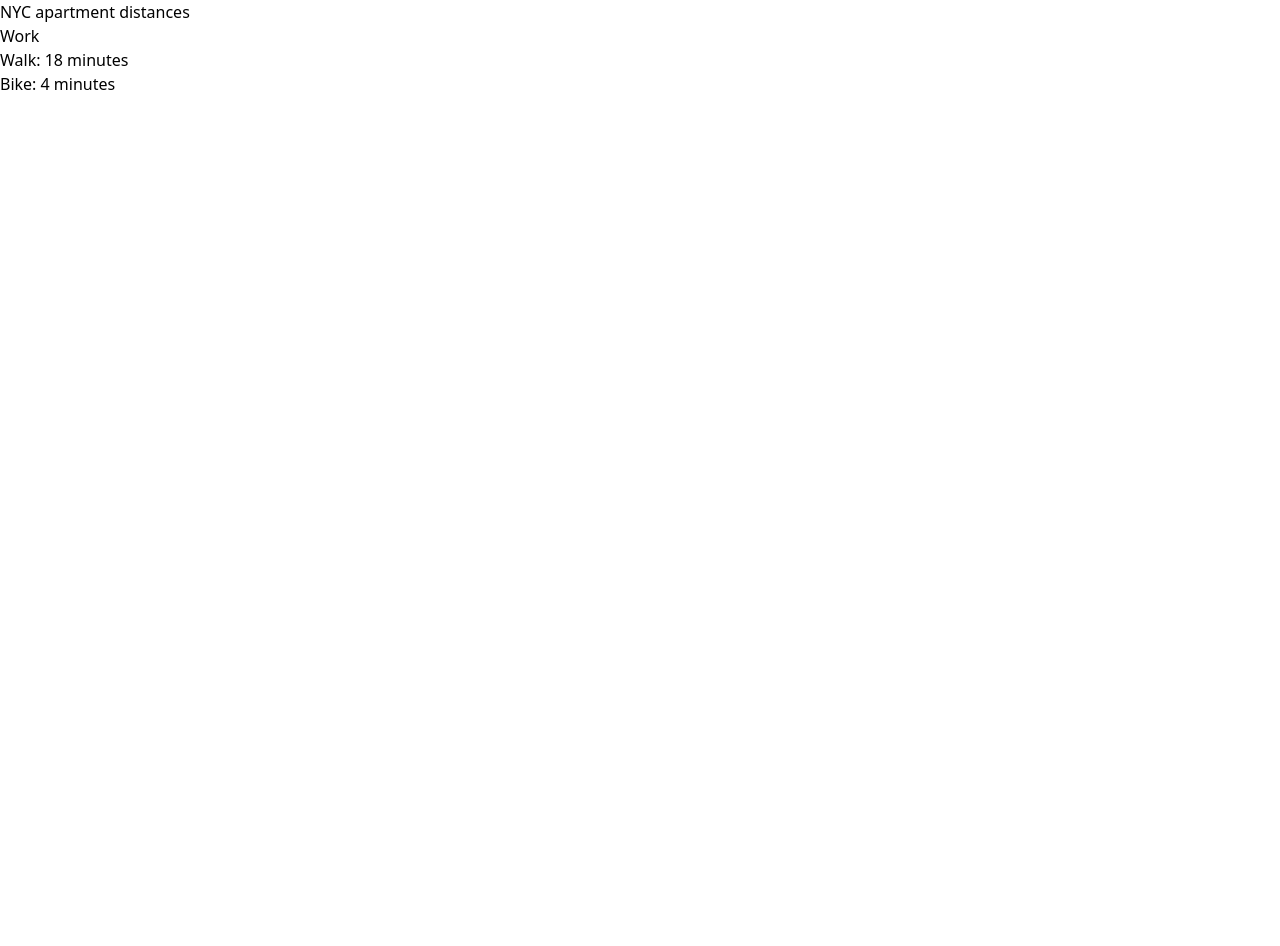
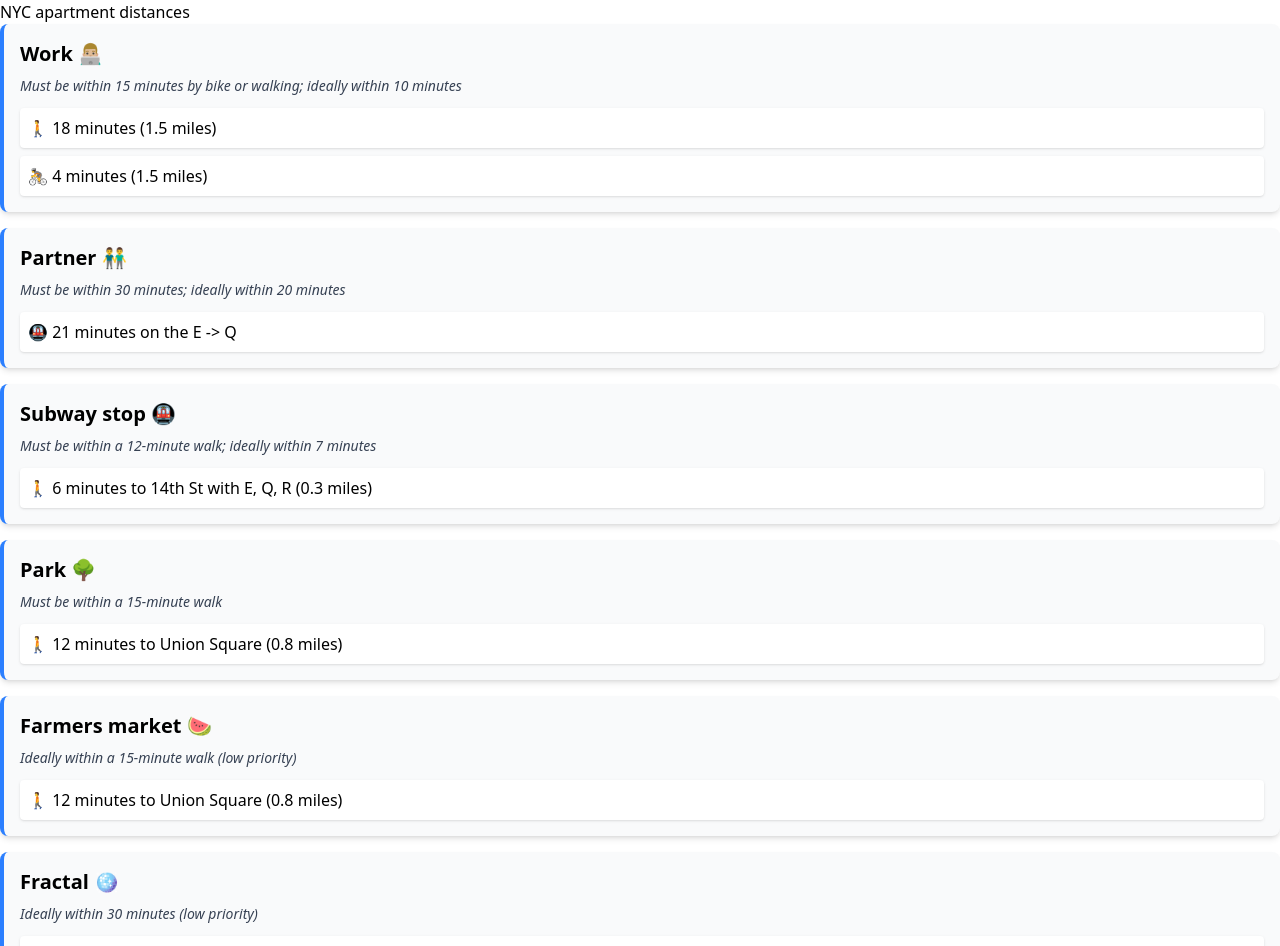
Before and after one commit to Eric-Arellano/apt-distances, a SvelteKit app: page / in a window 1280 px wide. Shown: the top 946 px of the page. Before the commit the page ends 800 px from the top, so only its background shows below. Built offline with nearby package versions, Linux system fonts and the light colour scheme.

Commit message:
Add components for each destination

```diff
--- /dev/null
+++ b/src/lib/components/DestinationCard.svelte
@@ -0,0 +1,26 @@
+<script lang="ts">
+	interface Props {
+		title: string;
+		goal: string;
+		routes: string[];
+	}
+
+	const { title, goal, routes }: Props = $props();
+</script>
+
+<div
+	class="mb-4 rounded-lg border-l-4 border-blue-500 bg-gray-50 p-4 shadow-md transition-shadow hover:shadow-lg"
+>
+	<h2 class="mb-2 text-xl font-bold">{title}</h2>
+	<p class="mb-3 text-sm text-gray-700 italic">{goal}</p>
+
+	<div class="space-y-2">
+		{#each routes as route (route)}
+			<div class="flex items-start">
+				<div class="w-full rounded bg-white p-2 shadow-sm">
+					{route}
+				</div>
+			</div>
+		{/each}
+	</div>
+</div>
--- /dev/null
+++ b/src/lib/components/destinations/Church.svelte
@@ -0,0 +1,12 @@
+<script lang="ts">
+	import DestinationCard from '$lib/components/DestinationCard.svelte';
+	import type { DistancesResult } from '$lib/types';
+
+	let { transit }: DistancesResult['church'] = $props();
+</script>
+
+<DestinationCard
+	title="Church ⛪️ "
+	goal="Ideally within 30 minutes (low priority)"
+	routes={[`🚇 ${transit.timeMinutes} minutes on the ${transit.summary}`]}
+/>
--- /dev/null
+++ b/src/lib/components/destinations/FarmersMarket.svelte
@@ -0,0 +1,12 @@
+<script lang="ts">
+	import DestinationCard from '$lib/components/DestinationCard.svelte';
+	import type { DistancesResult } from '$lib/types';
+
+	let { closest, walk }: DistancesResult['farmersMarket'] = $props();
+</script>
+
+<DestinationCard
+	title="Farmers market 🍉"
+	goal="Ideally within a 15-minute walk (low priority)"
+	routes={[`🚶 ${walk.timeMinutes} minutes to ${closest.name} (${walk.distanceMiles} miles)`]}
+/>
--- /dev/null
+++ b/src/lib/components/destinations/Fractal.svelte
@@ -0,0 +1,12 @@
+<script lang="ts">
+	import DestinationCard from '$lib/components/DestinationCard.svelte';
+	import type { DistancesResult } from '$lib/types';
+
+	let { transit }: DistancesResult['fractal'] = $props();
+</script>
+
+<DestinationCard
+	title="Fractal 🪩"
+	goal="Ideally within 30 minutes (low priority)"
+	routes={[`🚇 ${transit.timeMinutes} minutes on the ${transit.summary}`]}
+/>
--- /dev/null
+++ b/src/lib/components/destinations/Park.svelte
@@ -0,0 +1,12 @@
+<script lang="ts">
+	import DestinationCard from '$lib/components/DestinationCard.svelte';
+	import type { DistancesResult } from '$lib/types';
+
+	let { closest, walk }: DistancesResult['park'] = $props();
+</script>
+
+<DestinationCard
+	title="Park 🌳"
+	goal="Must be within a 15-minute walk"
+	routes={[`🚶 ${walk.timeMinutes} minutes to ${closest.name} (${walk.distanceMiles} miles)`]}
+/>
--- /dev/null
+++ b/src/lib/components/destinations/Partner.svelte
@@ -0,0 +1,12 @@
+<script lang="ts">
+	import DestinationCard from '$lib/components/DestinationCard.svelte';
+	import type { DistancesResult } from '$lib/types';
+
+	let { transit }: DistancesResult['partner'] = $props();
+</script>
+
+<DestinationCard
+	title="Partner 👬"
+	goal="Must be within 30 minutes; ideally within 20 minutes"
+	routes={[`🚇 ${transit.timeMinutes} minutes on the ${transit.summary}`]}
+/>
--- /dev/null
+++ b/src/lib/components/destinations/SubwayStop.svelte
@@ -0,0 +1,14 @@
+<script lang="ts">
+	import DestinationCard from '$lib/components/DestinationCard.svelte';
+	import type { DistancesResult } from '$lib/types';
+
+	let { closest, walk }: DistancesResult['subwayStop'] = $props();
+</script>
+
+<DestinationCard
+	title="Subway stop 🚇"
+	goal="Must be within a 12-minute walk; ideally within 7 minutes"
+	routes={[
+		`🚶 ${walk.timeMinutes} minutes to ${closest.name} with ${closest.lines.join(', ')} (${walk.distanceMiles} miles)`
+	]}
+/>
--- /dev/null
+++ b/src/lib/components/destinations/Work.svelte
@@ -0,0 +1,15 @@
+<script lang="ts">
+	import DestinationCard from '$lib/components/DestinationCard.svelte';
+	import type { DistancesResult } from '$lib/types';
+
+	let { walk, bike }: DistancesResult['work'] = $props();
+</script>
+
+<DestinationCard
+	title="Work 👨🏼‍💻"
+	goal="Must be within 15 minutes by bike or walking; ideally within 10 minutes"
+	routes={[
+		`🚶 ${walk.timeMinutes} minutes (${walk.distanceMiles} miles)`,
+		`🚴 ${bike.timeMinutes} minutes (${bike.distanceMiles} miles)`
+	]}
+/>
--- a/src/routes/+page.svelte
+++ b/src/routes/+page.svelte
@@ -1,8 +1,20 @@
 <script lang="ts">
+	import Church from '$lib/components/destinations/Church.svelte';
+	import FarmersMarket from '$lib/components/destinations/FarmersMarket.svelte';
+	import Fractal from '$lib/components/destinations/Fractal.svelte';
+	import Park from '$lib/components/destinations/Park.svelte';
+	import Partner from '$lib/components/destinations/Partner.svelte';
+	import SubwayStop from '$lib/components/destinations/SubwayStop.svelte';
+	import Work from '$lib/components/destinations/Work.svelte';
 	let { data } = $props();
 </script>
 
 <h1>NYC apartment distances</h1>
-<h2>Work</h2>
-<p>Walk: {data.distances.work.walk.timeMinutes} minutes</p>
-<p>Bike: {data.distances.work.bike.timeMinutes} minutes</p>
+
+<Work {...data.distances.work} />
+<Partner {...data.distances.partner} />
+<SubwayStop {...data.distances.subwayStop} />
+<Park {...data.distances.park} />
+<FarmersMarket {...data.distances.farmersMarket} />
+<Fractal {...data.distances.fractal} />
+<Church {...data.distances.church} />
```
